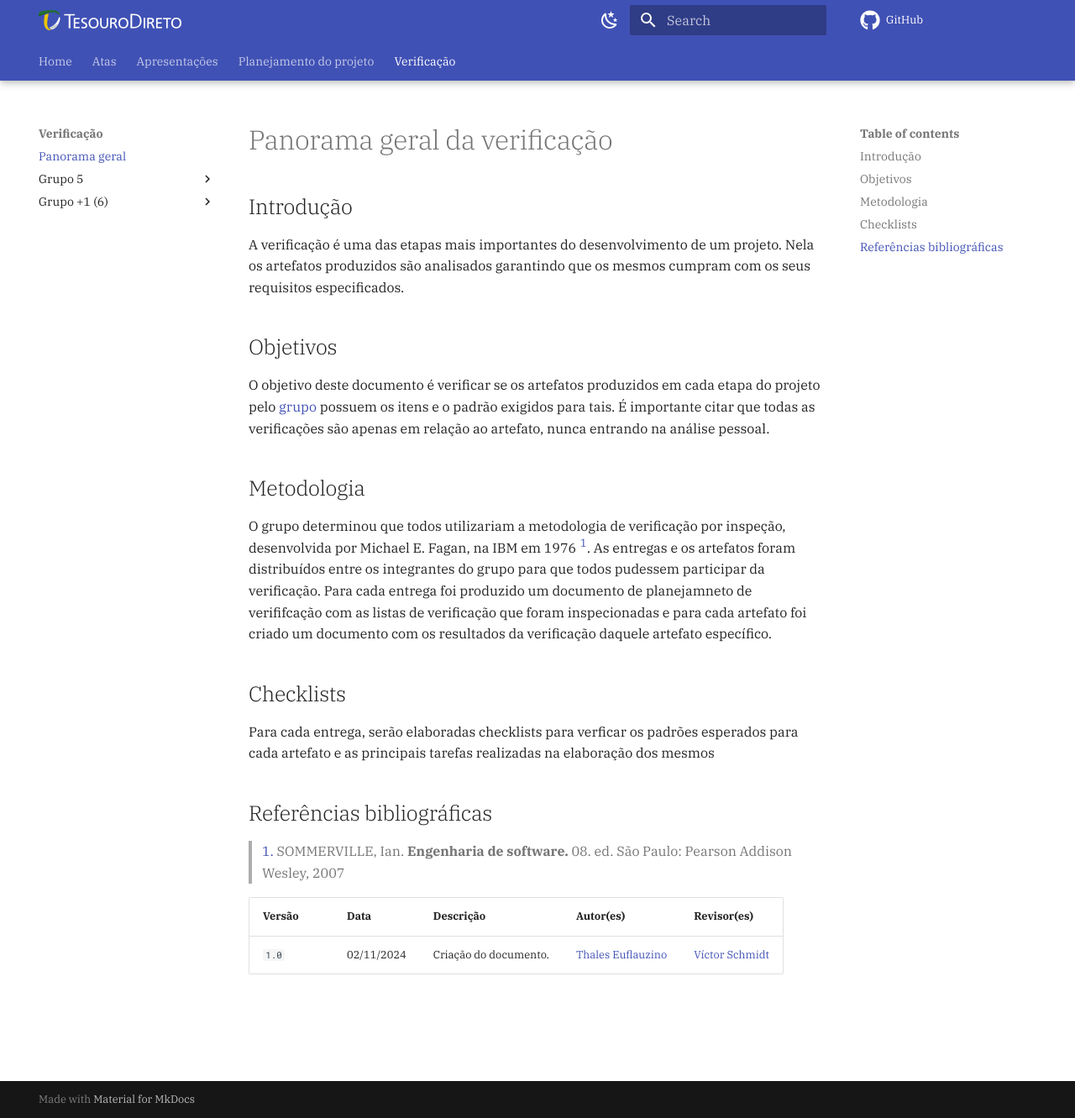
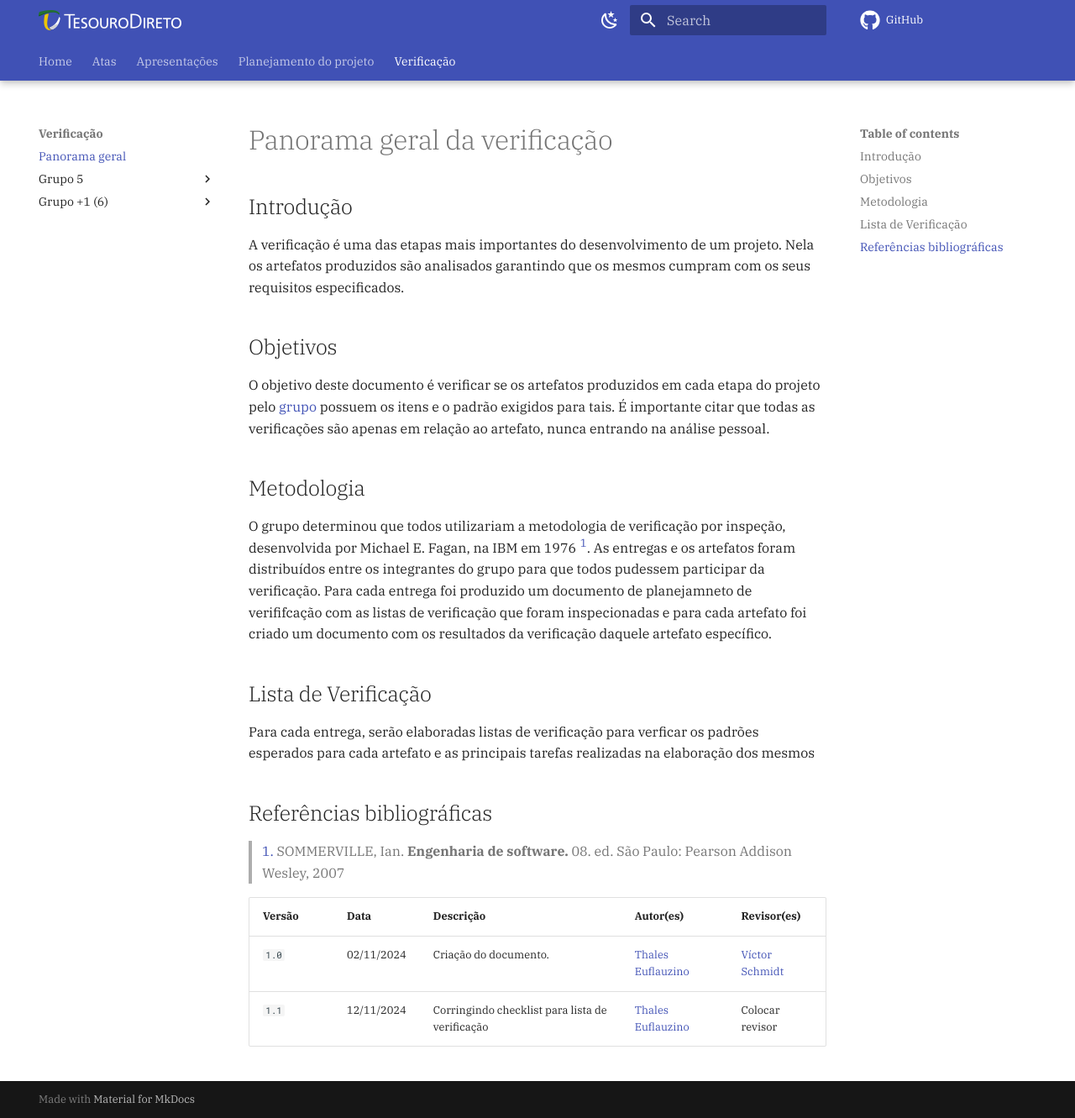
Before and after one commit to Requisitos-de-Software/2024.2-Grupo05, an MkDocs documentation site: the page built from docs/verificacao/lv-geral.md, in a window 1280 px wide and 1331 px high. Shown: the whole window at 84% size. Built offline with MkDocs 1.6.1 and Material for MkDocs 9.7.7, drawn with Linux system fonts in a browser that asks for light colours; comment, search, counter and statistics services are not loaded.

Commit message:
fix: Corringindo checklist para lista de verificação

```diff
--- a/docs/verificacao/lv-geral.md
+++ b/docs/verificacao/lv-geral.md
@@ -12,9 +12,9 @@ O objetivo deste documento é verificar se os artefatos produzidos em cada etapa
 
 O grupo determinou que todos utilizariam a metodologia de verificação por inspeção, desenvolvida por Michael E. Fagan, na IBM em 1976 <a id="anchor_1" href="#REF1"><sup>1</sup></a>. As entregas e os artefatos foram distribuídos entre os integrantes do grupo para que todos pudessem participar da verificação. Para cada entrega foi produzido um documento de planejamneto de verififcação com as listas de verificação que foram inspecionadas e para cada artefato foi criado um documento com os resultados da verificação daquele artefato específico.
 
-## Checklists
+## Lista de Verificação
 
-Para cada entrega, serão elaboradas checklists para verficar os padrões esperados para cada artefato e as principais tarefas realizadas na elaboração dos mesmos
+Para cada entrega, serão elaboradas listas de verificação para verficar os padrões esperados para cada artefato e as principais tarefas realizadas na elaboração dos mesmos
 
 ## Referências bibliográficas
 > <a id="REF1" href="#anchor_1">1.</a> SOMMERVILLE, Ian. **Engenharia de software.** 08. ed. São Paulo: Pearson Addison Wesley, 2007
@@ -22,3 +22,4 @@ Para cada entrega, serão elaboradas checklists para verficar os padrões espera
 | Versão | Data       | Descrição             | Autor(es)                                        | Revisor(es)                                      |
 | ------ | ---------- | --------------------- | ------------------------------------------------ | ------------------------------------------------ |
 | `1.0`  | 02/11/2024 | Criação do documento. | [Thales Euflauzino](https://github.com/thaleseuflauzino)      | [Víctor Schmidt](https://github.com/moonshinerd) |
+| `1.1` | 12/11/2024  | Corringindo checklist para lista de verificação | [Thales Euflauzino](https://github.com/thaleseuflauzino) | Colocar revisor |
```
